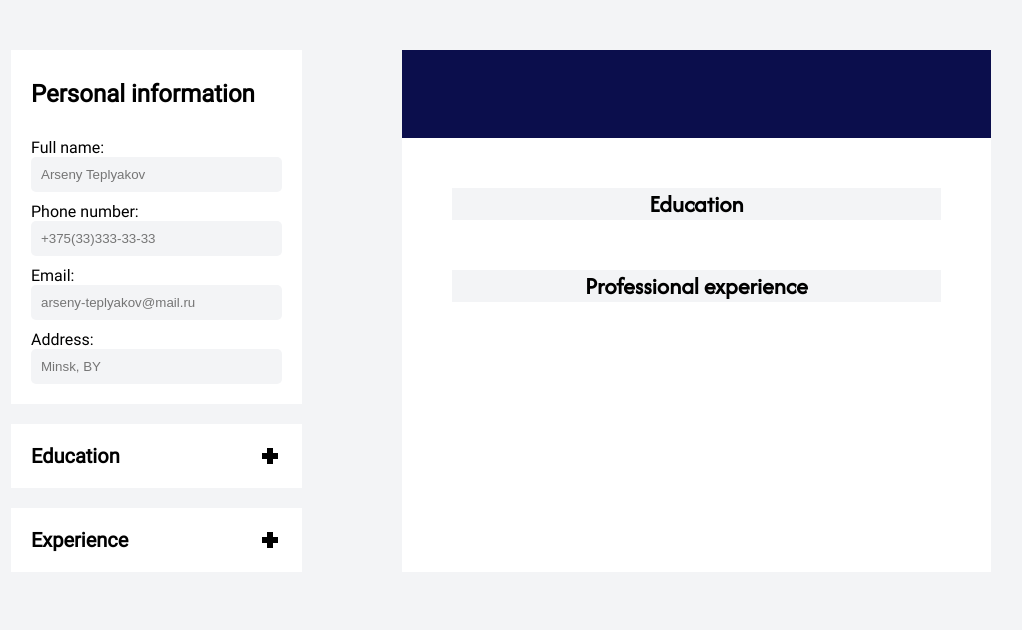
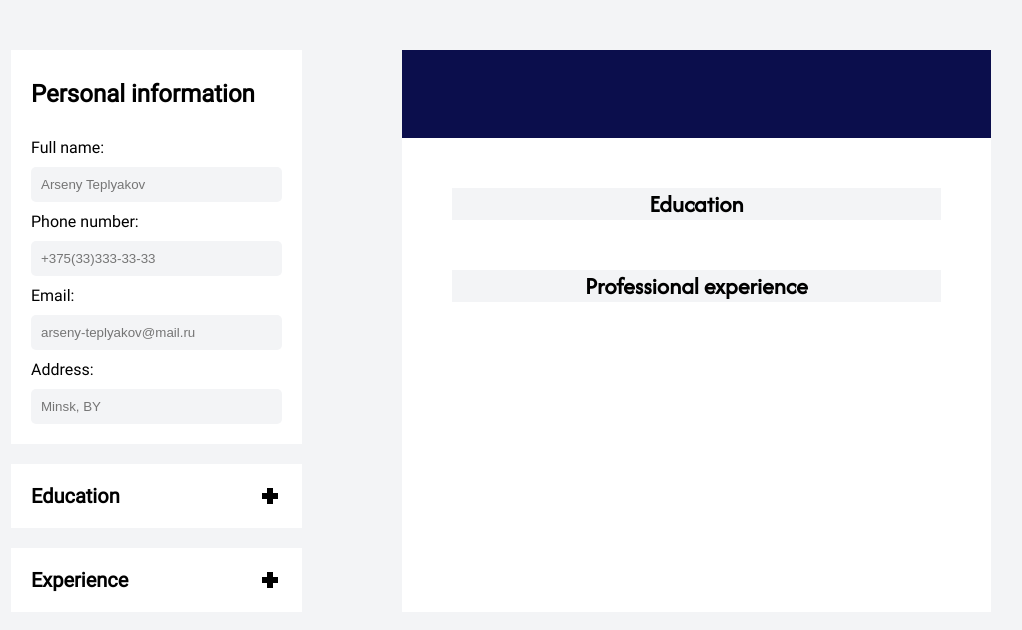
Before and after one commit to Arseni20032/cv-application, a React (Vite) app: page / in a window 1280 px wide. Shown: the top 630 px of the page, without its empty margins (189-1211 px from the left). Built offline with nearby package versions, Linux system fonts and the light colour scheme.

Commit message:
add padding to labels

```diff
--- a/src/components/CustomInput.jsx
+++ b/src/components/CustomInput.jsx
@@ -4,7 +4,9 @@ export default function CustomInput ({type, name, value, onInputChange, placehol
     if(type === 'textarea') {
         return (
             <div className='input-block'>
-                <label>{labelName}</label>
+                <div className='label-box'>
+                    <label>{labelName}</label>
+                </div>
                 <textarea className='input-box'
                     name={name}
                     value={value}
@@ -17,7 +19,7 @@ export default function CustomInput ({type, name, value, onInputChange, placehol
     else {
         return (
             <div className='input-block'>
-                <label>{labelName}</label>
+                <label className='label-box'>{labelName}</label>
                 <input className='input-box'
                     type={type}
                     name={name}
--- a/src/styles/CustomInputStyle.scss
+++ b/src/styles/CustomInputStyle.scss
@@ -6,6 +6,10 @@
 
     .input-block {
         margin: 10px 0px;
+        .label-box{
+            display: block;
+            margin-bottom: 10px;
+        }
 
         .input-box{
             padding: 10px;
```
